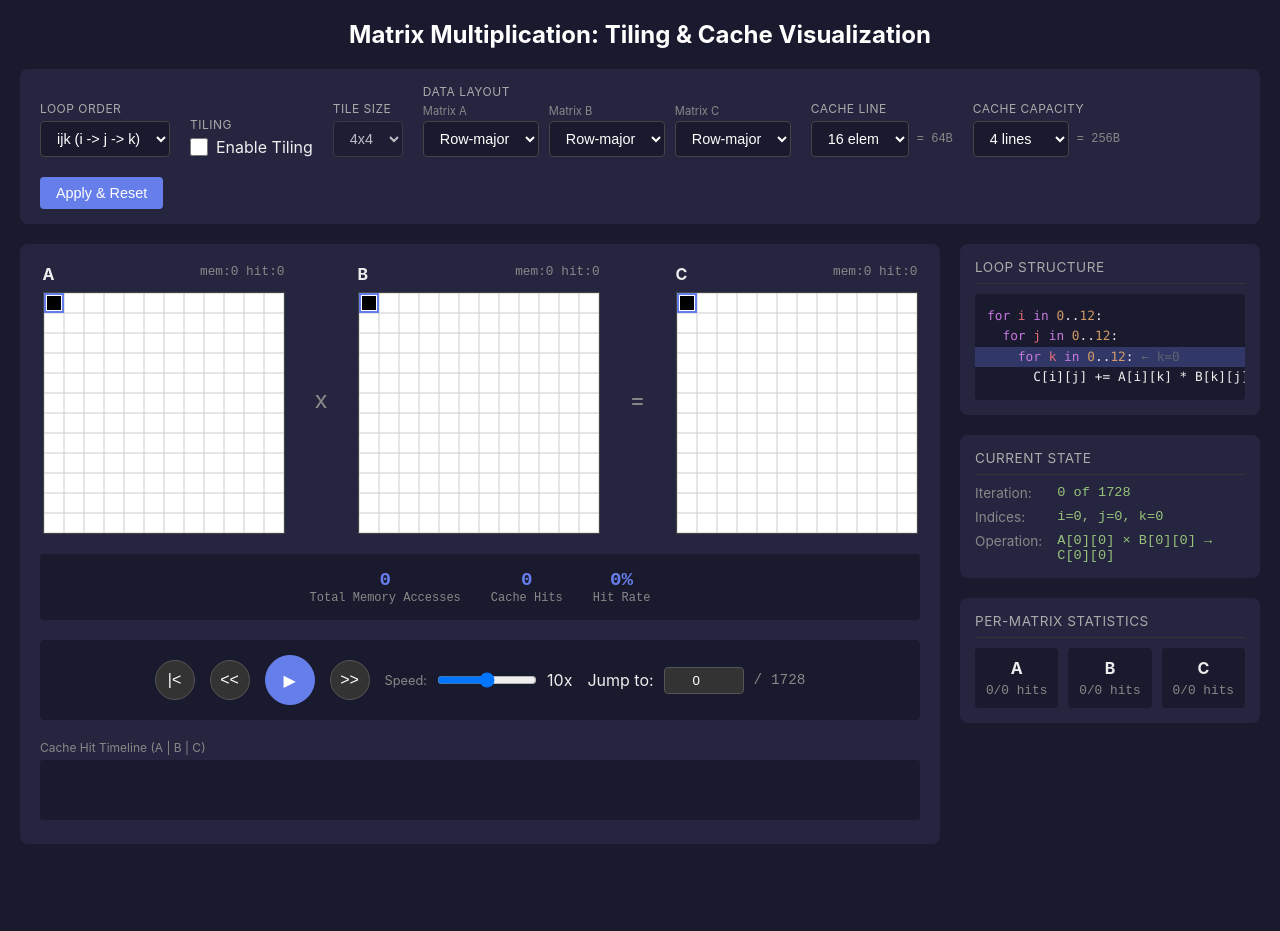
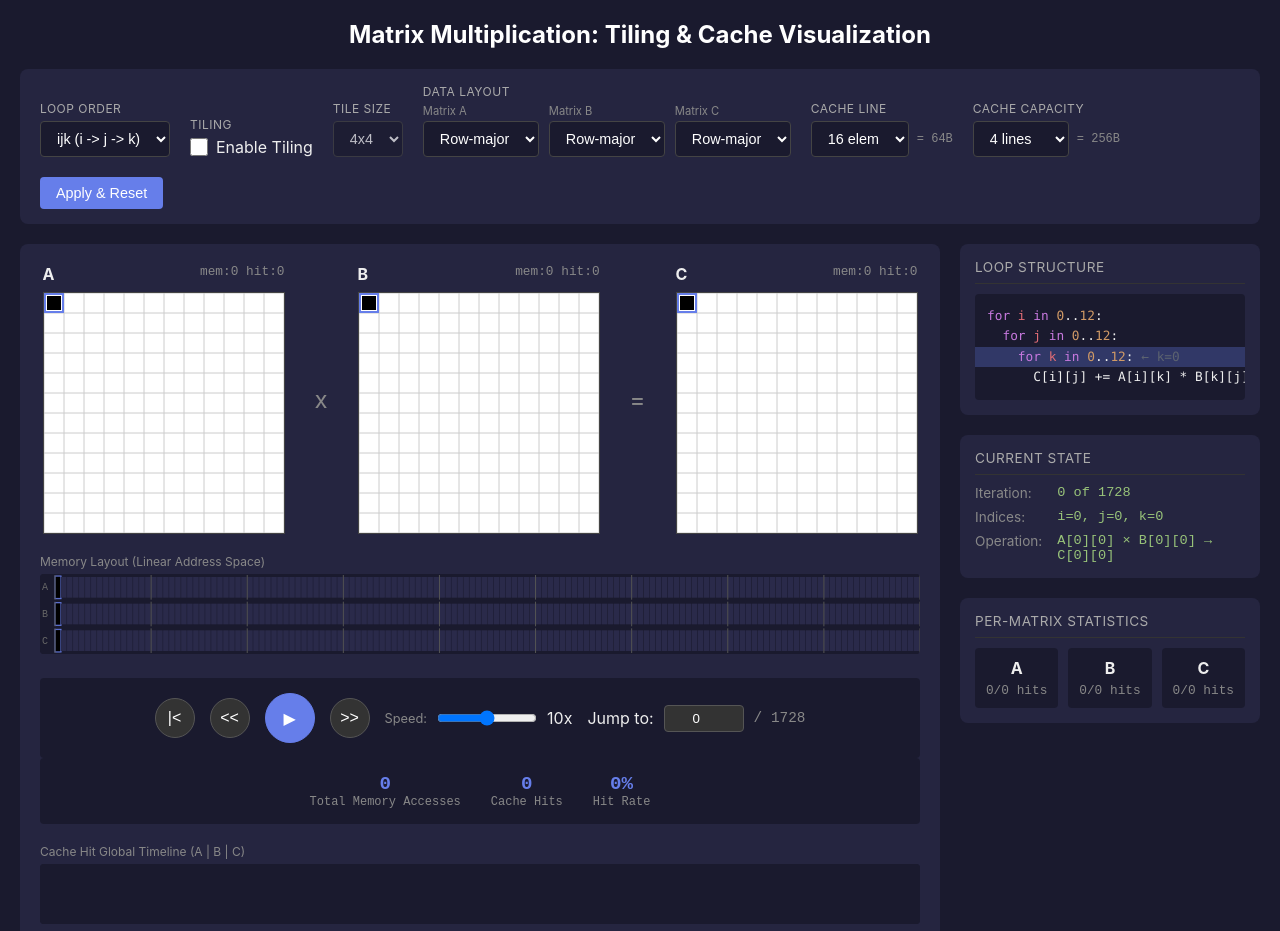
Before and after one commit to arthurviens/cache-visualizer, a website: page index.html in a window 1280 px wide. Shown: the top 931 px of the page. Before the commit the page ends 864 px from the top, so only its background shows below. Drawn offline with Linux system fonts and the light colour scheme.

Commit message:
Add linear memory layout visualization
Add a canvas visualization showing the linear address space for each tensor,
making cache line boundaries and spatial locality visible.

- Show each tensor (A, B, C) as a horizontal bar of elements in memory order
- Highlight cached elements in green, current access with border
- Draw cache line boundaries as vertical separators
- Respect row-major vs column-major layout for linear index calculation
- Reorder UI: move stats bar below playback controls for better flow

```diff
--- a/app.js
+++ b/app.js
@@ -162,6 +162,7 @@ const state = {
 // Canvas contexts
 let canvasContexts = {};  // { A: ctx, B: ctx, C: ctx }
 let ctxTimeline;
+let ctxMemoryLayout;
 
 // Animation state
 let animationId = null;
@@ -411,6 +412,11 @@ function initCanvases() {
     const timelineCanvas = document.getElementById('timeline');
     timelineCanvas.width = timelineCanvas.offsetWidth;
     timelineCanvas.height = 60;
+
+    ctxMemoryLayout = document.getElementById('memoryLayout').getContext('2d');
+    const memoryLayoutCanvas = document.getElementById('memoryLayout');
+    memoryLayoutCanvas.width = memoryLayoutCanvas.offsetWidth;
+    memoryLayoutCanvas.height = 80;
 }
 
 /**
@@ -547,6 +553,110 @@ function renderTimeline() {
 }
 
 /**
+ * Get linear index for a tensor element based on layout.
+ * Row-major: row * size + col
+ * Col-major: col * size + row
+ */
+function getLinearIndex(row, col, layout) {
+    const size = operation.size;
+    if (layout === 'col') {
+        return col * size + row;
+    }
+    return row * size + col;
+}
+
+/**
+ * Render the memory layout visualization.
+ * Shows linear address space for each matrix with cache residency.
+ */
+function renderMemoryLayout() {
+    const canvas = ctxMemoryLayout.canvas;
+    const width = canvas.width;
+    const height = canvas.height;
+    const numTensors = operation.tensors.length;
+    const size = operation.size;
+    const numElements = size * size;  // 144 elements per matrix
+
+    // Clear canvas
+    ctxMemoryLayout.fillStyle = '#1a1a2e';
+    ctxMemoryLayout.fillRect(0, 0, width, height);
+
+    const rowHeight = height / numTensors;
+    const labelOffset = 15;
+    const barWidth = width - labelOffset;
+    const elemWidth = barWidth / numElements;
+
+    // Get current iteration for highlighting
+    const iter = state.iterations[state.currentIteration];
+
+    // Draw each tensor's memory layout
+    operation.tensors.forEach((tensor, tensorIdx) => {
+        const y = tensorIdx * rowHeight;
+        const layout = state.layouts[tensor.name];
+
+        // Label
+        ctxMemoryLayout.fillStyle = '#666';
+        ctxMemoryLayout.font = '10px monospace';
+        ctxMemoryLayout.fillText(tensor.name, 2, y + rowHeight / 2 + 3);
+
+        // Current access position (linear index)
+        let currentLinearIndex = -1;
+        if (iter) {
+            const indices = tensor.getIndices(iter);
+            currentLinearIndex = getLinearIndex(indices.row, indices.col, layout);
+        }
+
+        // Draw each element
+        for (let linearIdx = 0; linearIdx < numElements; linearIdx++) {
+            const x = labelOffset + linearIdx * elemWidth;
+
+            // Convert linear index back to row/col based on layout
+            let row, col;
+            if (layout === 'col') {
+                col = Math.floor(linearIdx / size);
+                row = linearIdx % size;
+            } else {
+                row = Math.floor(linearIdx / size);
+                col = linearIdx % size;
+            }
+
+            // Check if this element is in cache
+            const inCache = isElementInCache(tensor.name, row, col);
+
+            // Draw element
+            if (linearIdx === currentLinearIndex) {
+                // Current access - black with outline
+                ctxMemoryLayout.fillStyle = '#000000';
+                ctxMemoryLayout.fillRect(x, y + 3, Math.max(1, elemWidth - 0.5), rowHeight - 6);
+                ctxMemoryLayout.strokeStyle = '#667eea';
+                ctxMemoryLayout.lineWidth = 1;
+                ctxMemoryLayout.strokeRect(x, y + 2, Math.max(1, elemWidth), rowHeight - 4);
+            } else if (inCache) {
+                // In cache - green
+                ctxMemoryLayout.fillStyle = '#28a745';
+                ctxMemoryLayout.fillRect(x, y + 3, Math.max(1, elemWidth - 0.5), rowHeight - 6);
+            } else {
+                // Not in cache - dark background
+                ctxMemoryLayout.fillStyle = '#2a2a4a';
+                ctxMemoryLayout.fillRect(x, y + 3, Math.max(1, elemWidth - 0.5), rowHeight - 6);
+            }
+        }
+
+        // Draw cache line boundaries
+        const elementsPerLine = state.elementsPerLine;
+        ctxMemoryLayout.strokeStyle = '#555';
+        ctxMemoryLayout.lineWidth = 1;
+        for (let lineStart = 0; lineStart <= numElements; lineStart += elementsPerLine) {
+            const x = labelOffset + lineStart * elemWidth;
+            ctxMemoryLayout.beginPath();
+            ctxMemoryLayout.moveTo(x, y + 1);
+            ctxMemoryLayout.lineTo(x, y + rowHeight - 1);
+            ctxMemoryLayout.stroke();
+        }
+    });
+}
+
+/**
  * Update statistics display.
  */
 function updateStatsDisplay() {
@@ -617,6 +727,7 @@ function updateStateDisplay() {
  */
 function render() {
     renderAllTensors();
+    renderMemoryLayout();
     renderTimeline();
     updateStatsDisplay();
     updateStateDisplay();
@@ -1008,6 +1119,9 @@ function setupEventHandlers() {
     window.addEventListener('resize', () => {
         const timelineCanvas = document.getElementById('timeline');
         timelineCanvas.width = timelineCanvas.offsetWidth;
+        const memoryLayoutCanvas = document.getElementById('memoryLayout');
+        memoryLayoutCanvas.width = memoryLayoutCanvas.offsetWidth;
+        renderMemoryLayout();
         renderTimeline();
     });
 }
--- a/index.html
+++ b/index.html
@@ -131,20 +131,10 @@
                     </div>
                 </div>
 
-                <!-- Overall Stats -->
-                <div class="stats-bar">
-                    <div class="stat-item">
-                        <div class="stat-value" id="totalMem">0</div>
-                        <div class="stat-label">Total Memory Accesses</div>
-                    </div>
-                    <div class="stat-item">
-                        <div class="stat-value" id="totalHits">0</div>
-                        <div class="stat-label">Cache Hits</div>
-                    </div>
-                    <div class="stat-item">
-                        <div class="stat-value" id="hitRate">0%</div>
-                        <div class="stat-label">Hit Rate</div>
-                    </div>
+                <!-- Memory Layout (Linear Address Space) -->
+                <div class="memory-layout-section">
+                    <div class="memory-layout-label">Memory Layout (Linear Address Space)</div>
+                    <canvas id="memoryLayout" class="memory-layout-canvas"></canvas>
                 </div>
 
                 <!-- Playback Controls -->
@@ -167,9 +157,25 @@
                     </div>
                 </div>
 
+                <!-- Overall Stats -->
+                <div class="stats-bar">
+                    <div class="stat-item">
+                        <div class="stat-value" id="totalMem">0</div>
+                        <div class="stat-label">Total Memory Accesses</div>
+                    </div>
+                    <div class="stat-item">
+                        <div class="stat-value" id="totalHits">0</div>
+                        <div class="stat-label">Cache Hits</div>
+                    </div>
+                    <div class="stat-item">
+                        <div class="stat-value" id="hitRate">0%</div>
+                        <div class="stat-label">Hit Rate</div>
+                    </div>
+                </div>
+
                 <!-- Timeline -->
                 <div class="timeline-section">
-                    <div class="timeline-label">Cache Hit Timeline (A | B | C)</div>
+                    <div class="timeline-label">Cache Hit Global Timeline (A | B | C)</div>
                     <canvas id="timeline" class="timeline-canvas"></canvas>
                 </div>
             </div>
--- a/styles.css
+++ b/styles.css
@@ -239,11 +239,32 @@ h1 {
 }
 
 /* ===========================================
+   MEMORY LAYOUT (Linear Address Space)
+   =========================================== */
+
+.memory-layout-section {
+    margin-top: 20px;
+}
+
+.memory-layout-label {
+    font-size: 0.75rem;
+    color: #888;
+    margin-bottom: 5px;
+}
+
+.memory-layout-canvas {
+    width: 100%;
+    height: 80px;
+    background: #1a1a2e;
+    border-radius: 4px;
+}
+
+/* ===========================================
    TIMELINE
    =========================================== */
 
 .timeline-section {
-    margin-top: 20px;
+    margin-top: 15px;
 }
 
 .timeline-label {
```
